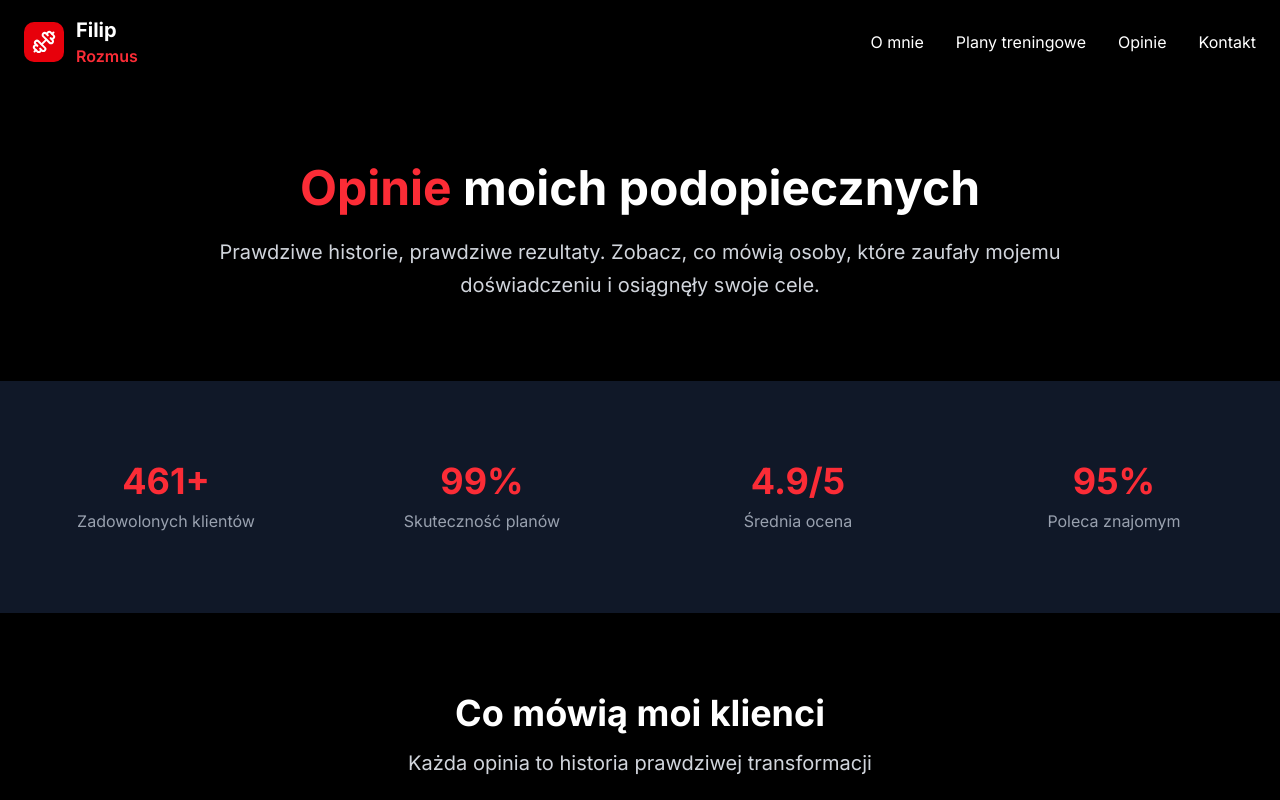
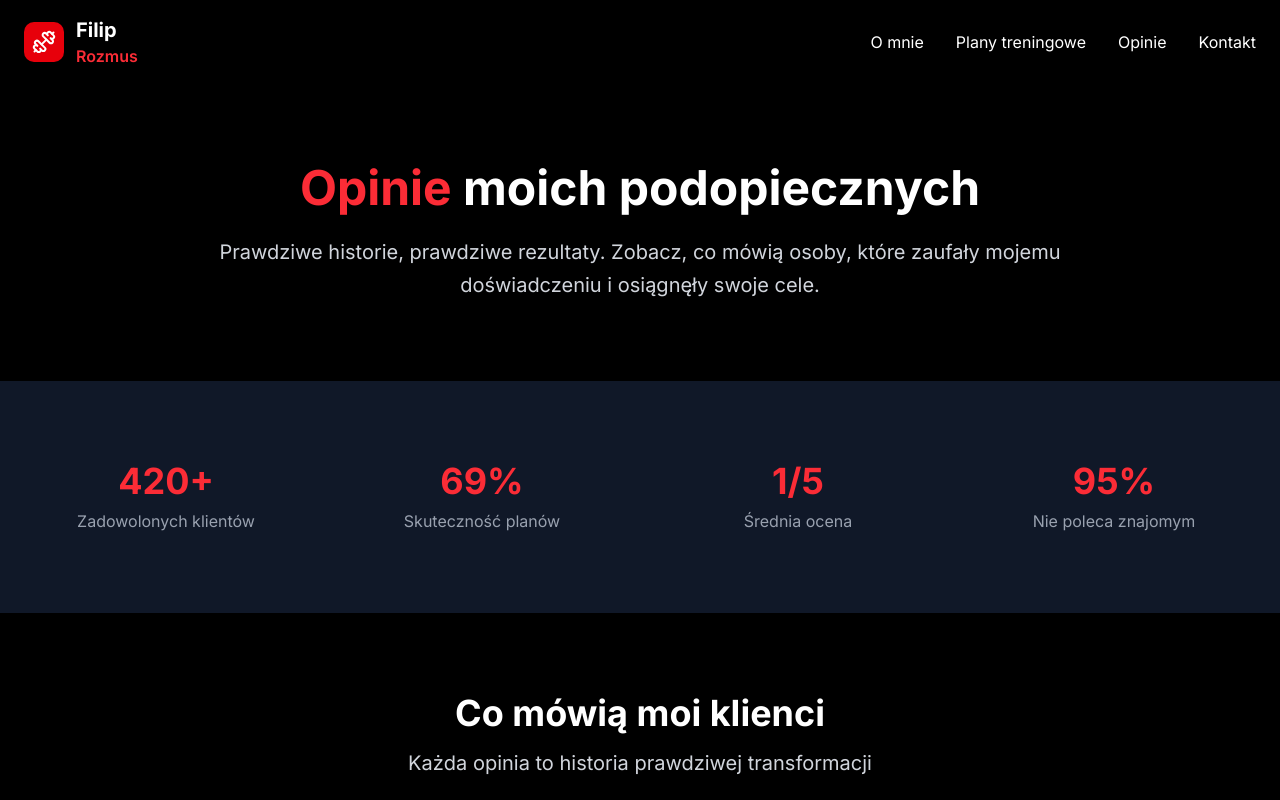
Before and after one commit to Pyndzelek/rozmus-web, a Next.js app: page /opinie in a window 1280 px wide. Shown: the top 800 px of the page. Built offline with nearby package versions, Linux system fonts and the light colour scheme.

Commit message:
Stats change

```diff
--- a/src/app/opinie/page.tsx
+++ b/src/app/opinie/page.tsx
@@ -66,10 +66,10 @@ export default function ReviewsPage() {
   ];
 
   const stats = [
-    { number: "461+", label: "Zadowolonych klientów" },
-    { number: "99%", label: "Skuteczność planów" },
-    { number: "4.9/5", label: "Średnia ocena" },
-    { number: "95%", label: "Poleca znajomym" },
+    { number: "420+", label: "Zadowolonych klientów" },
+    { number: "69%", label: "Skuteczność planów" },
+    { number: "1/5", label: "Średnia ocena" },
+    { number: "95%", label: "Nie poleca znajomym" },
   ];
 
   return (
```
